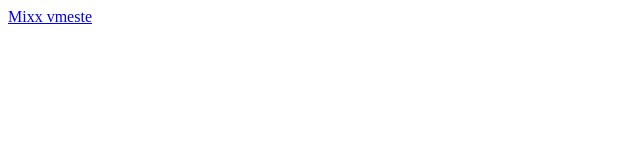
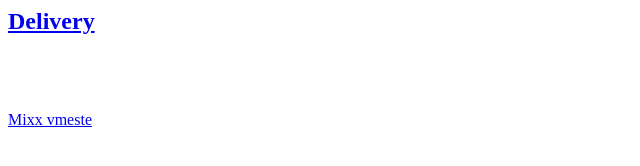
Before and after one commit to abcdeiko/abcdeiko.github.io, a plain HTML site: page index.html in a window 1280 px wide. Shown: the whole page, without its empty margins (0-640 px from the left). Drawn offline with Linux system fonts and the light colour scheme.

Commit message:
Update index.html

```diff
--- a/index.html
+++ b/index.html
@@ -1,5 +1,9 @@
 <html>
 <body>
+
+  <h2><a href="https://lk.rt.ru/#delivery-equipment/33b08d3a-650e-41bf-b6f6-d66b09aeaf01">Delivery</a></h2>
+  <br/>
+  <br/>
   <h2></h2><a href="https://lk.rt.ru/#service/4548276/OPTION=MIXX_VMESTE_5_M_0_90_A">Mixx vmeste</a></h2>
   <br/>
 </body>
```
